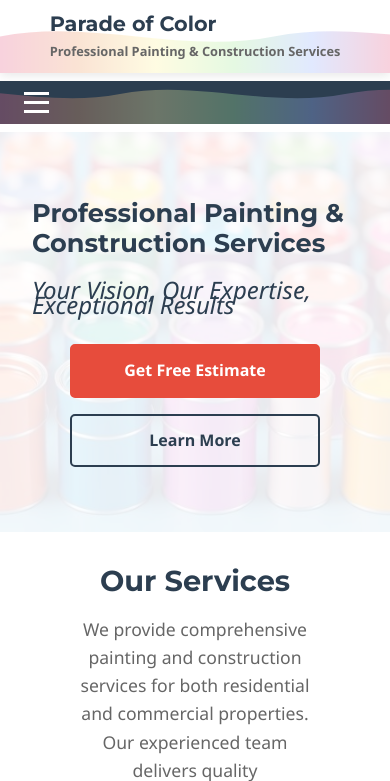
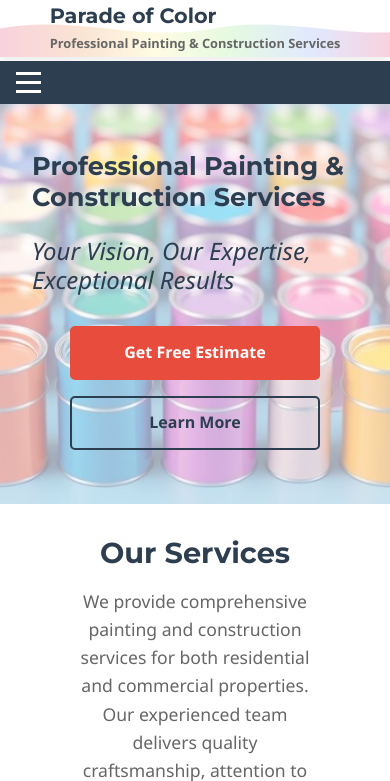
Before and after one commit to donstefani/parade-of-color, a PHP site: page /index.php in a window 390 px wide. Shown: the top 781 px of the page. Run offline with PHP 8.4, Linux system fonts and the light colour scheme; data that the repository does not hold is empty.

Commit message:
minor changes and bug fixes

```diff
--- a/css/header.css
+++ b/css/header.css
@@ -100,7 +100,7 @@
     .header-content {
         flex-direction: column;
         gap: 1rem;
-        padding: 1rem;
+        padding: 0.5rem 1rem; /* Reduced top/bottom padding to minimize space above nav */
     }
 
     .header-contact {
@@ -114,7 +114,7 @@
 
 @media (max-width: 480px) {
     .header-content {
-        padding: 0.75rem;
+        padding: 0.25rem 0.75rem; /* Further reduced to minimize space above nav */
     }
 
     .site-title {
--- a/css/layout.css
+++ b/css/layout.css
@@ -5,6 +5,13 @@
     min-height: 100vh;
     display: flex;
     flex-direction: column;
+}
+
+/* Remove any potential margins on mobile */
+@media (max-width: 768px) {
+    .site-container {
+        margin: 0;
+    }
 }
 
 /* Main Content */
@@ -16,12 +23,12 @@
 /* Responsive Layout Adjustments */
 @media (max-width: 768px) {
     .main-content {
-        padding: 1rem;
+        padding: 0.5rem 1rem; /* Reduced top/bottom padding to minimize space below nav */
     }
 }
 
 @media (max-width: 480px) {
     .main-content {
-        padding: 0.75rem;
+        padding: 0.25rem 0.75rem; /* Further reduced to minimize space below nav */
     }
 }
--- a/css/navigation.css
+++ b/css/navigation.css
@@ -6,7 +6,7 @@
 }
 
 /* Rainbow wave at bottom of navigation */
-.main-navigation::after {
+/* .main-navigation::after {
     content: '';
     position: absolute;
     bottom: 0;
@@ -28,7 +28,7 @@
     -webkit-mask-position: bottom;
     opacity: 0.3;
     z-index: 1;
-}
+} */
 
 .nav-container {
     max-width: 1280px;
@@ -177,6 +177,13 @@
     margin: 0.5rem 1rem;
 }
 
+/* Remove mobile toggle margins on mobile to eliminate white space */
+@media (max-width: 768px) {
+    .mobile-menu-toggle {
+        margin: 0.25rem 0.5rem; /* Reduced margins */
+    }
+}
+
 /* Hide mobile close button on desktop */
 .mobile-close-btn {
     display: none;
@@ -192,6 +199,17 @@
 
 /* Responsive Navigation */
 @media (max-width: 768px) {
+    .nav-container {
+        margin: 0 !important;
+        padding: 0 !important;
+    }
+
+    /* Ensure no white space between nav and next element */
+    .main-navigation + * {
+        margin-top: 0 !important;
+        padding-top: 0 !important;
+    }
+
     .mobile-menu-toggle {
         display: flex;
         z-index: 100000 !important;
@@ -212,7 +230,7 @@
         flex-direction: column !important;
         box-shadow: 0 4px 20px rgba(0,0,0,0.15) !important;
         z-index: 99999 !important;
-        padding-top: 120px !important; /* Increased to account for close button */
+        padding-top: 20px !important; /* Drastically reduced to eliminate white space */
         overflow-y: auto !important;
         margin: 0 !important;
         border: none !important;
@@ -222,8 +240,8 @@
     .mobile-close-btn {
         display: block !important;
         position: fixed !important;
-        top: 20px !important;
-        right: 20px !important;
+        top: 10px !important; /* Reduced from 20px to match reduced padding */
+        right: 10px !important; /* Reduced from 20px */
         z-index: 100001 !important;
         list-style: none !important;
         margin: 0 !important;
@@ -307,10 +325,22 @@
     /* Ensure main navigation doesn't interfere with mobile menu */
     .main-navigation {
         z-index: 100000 !important;
+        margin-bottom: -4px;
     }
 }
 
 @media (max-width: 480px) {
+    /* Further reduce mobile menu top padding on very small screens */
+    .nav-menu {
+        padding-top: 10px !important; /* Even more aggressive reduction */
+    }
+
+    /* Further reduce close button positioning */
+    .mobile-close-btn {
+        top: 5px !important;
+        right: 5px !important;
+    }
+
     .nav-link {
         padding: 0.75rem 1rem;
         font-size: 0.9rem;
--- a/css/pages/home.css
+++ b/css/pages/home.css
@@ -286,10 +286,16 @@
 
 /* Responsive Design for Home Page */
 @media (max-width: 768px) {
+    /* Completely eliminate hero section top padding to remove white space below nav */
+    .hero-section {
+        padding: 0 0 1rem 0 !important; /* Remove top padding completely */
+        margin-top: 0 !important;
+    }
+
     /* Full white overlay for better text readability on mobile */
     .hero-section::before {
         width: 100%;
-        background: rgba(255, 255, 255, 0.9);
+        background: rgba(255, 255, 255, 0.6);
     }
 
     .hero-content {
@@ -300,10 +306,12 @@
     .hero-text h1,
     .hero-text p {
         color: #2c3e50;
+        line-height: 1.2;
     }
 
     .hero-text h1 {
         font-size: 2rem;
+        line-height: 1.2;
     }
 
     .hero-buttons {
@@ -343,7 +351,8 @@
 
 @media (max-width: 480px) {
     .hero-section {
-        padding: 2rem 0;
+        padding: 0 0 0.5rem 0 !important; /* Remove top padding completely on small screens */
+        margin-top: 0 !important;
     }
 
     .hero-text h1 {
```
